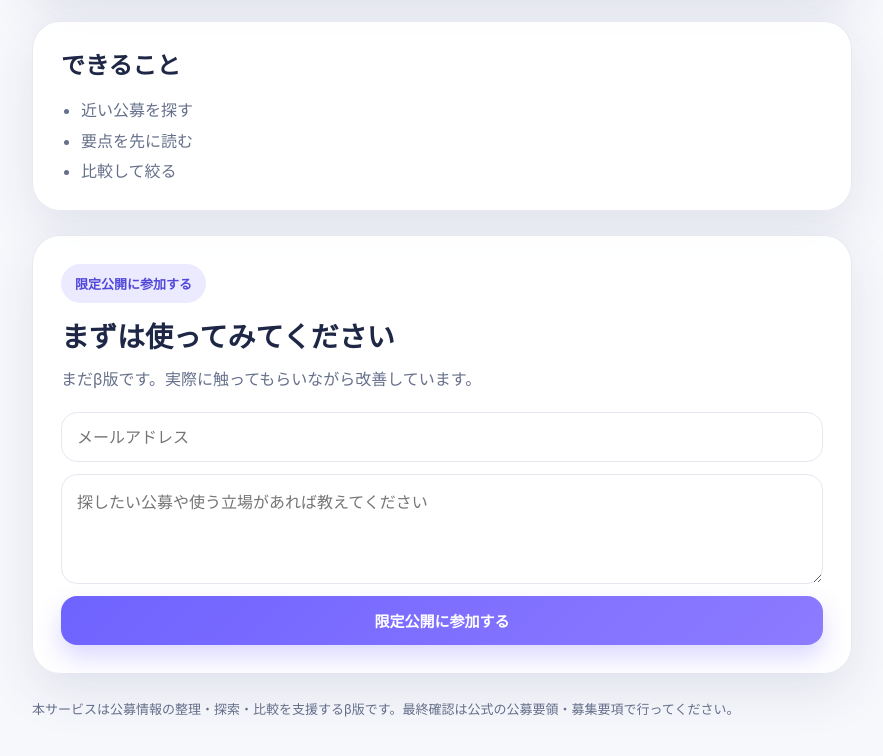
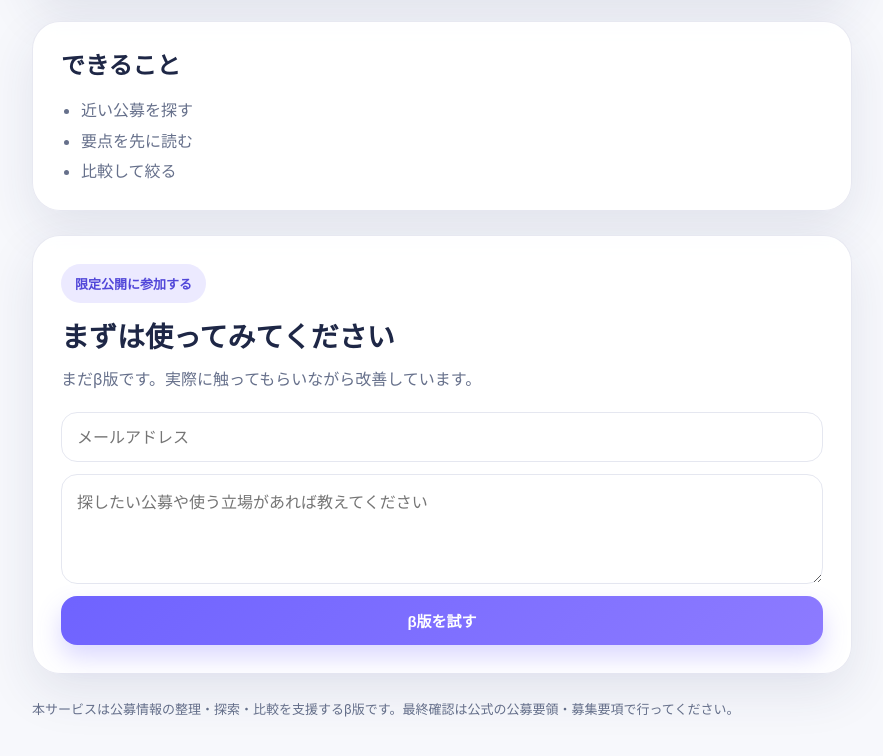
Before and after one commit to CholoQ/rd-grants-beta, a plain HTML site: page index.html in a window 1280 px wide. Shown: the part 518-1274 px from the top of the page, without its empty margins (198-1081 px from the left). Drawn offline with Linux system fonts and the light colour scheme.

Commit message:
Change button text from '参加する' to 'β版を試す'

```diff
--- a/index.html
+++ b/index.html
@@ -227,7 +227,7 @@
         <form>
           <input class="input" type="email" placeholder="メールアドレス" />
           <textarea placeholder="探したい公募や使う立場があれば教えてください"></textarea>
-          <button class="btn btn-primary" type="button">限定公開に参加する</button>
+          <button class="btn btn-primary" type="button">β版を試す</button>
         </form>
       </section>
 
```
